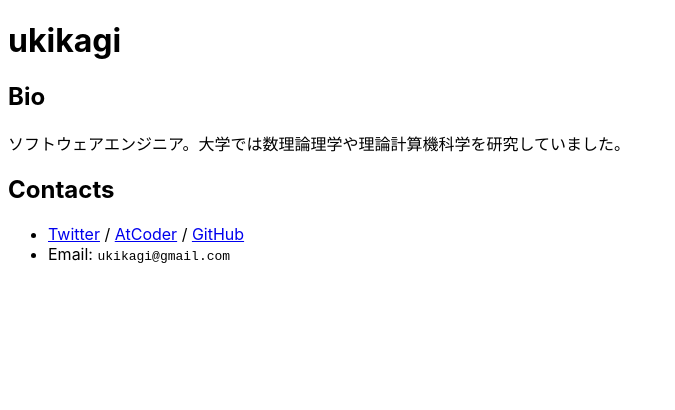
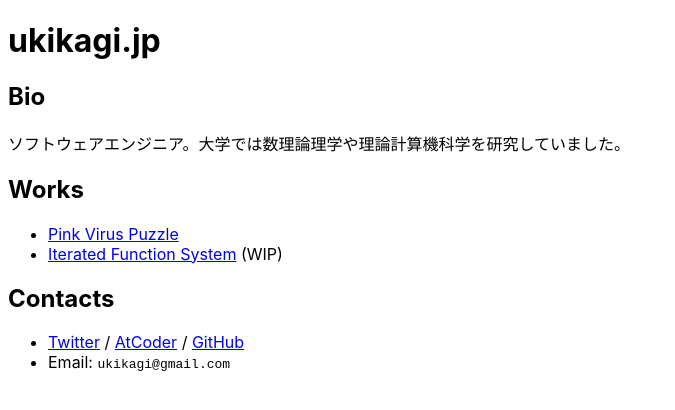
Before and after one commit to ukikagi/ukikagi.github.io, a Jekyll site: the page built from index.md, in a window 1280 px wide. Shown: the top 410 px of the page, without its empty margins (0-675 px from the left). Built offline with Jekyll 4.4.1, drawn with Linux system fonts in a browser that asks for light colours.

Commit message:
Add links to demos

```diff
--- a/index.md
+++ b/index.md
@@ -1,15 +1,19 @@
 ---
 layout: default
-title: "ukikagi"
+title: "about"
 ---
 
-# ukikagi
+# ukikagi.jp
 
 ## Bio
 ソフトウェアエンジニア。大学では数理論理学や理論計算機科学を研究していました。
+
+## Works
+- [Pink Virus Puzzle](https://ukikagi.jp/pink-virus-puzzle/)
+- [Iterated Function System](https://ukikagi.jp/iterated-function-system/) (WIP)
 
 ## Contacts
 - [Twitter](https://twitter.com/ukikagi)
   / [AtCoder](https://atcoder.jp/users/ukikagi)
   / [GitHub](https://github.com/ukikagi)
-- Email: `ukikagi``@``gmail.com`
+- Email: `ukik`<!--@no.spam-->`agi@gm`<!--http://www.-->`ail.com`
```
